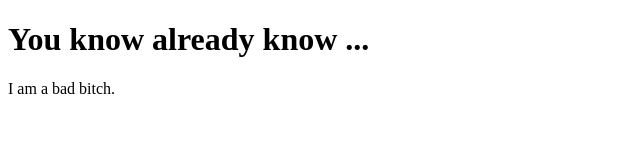
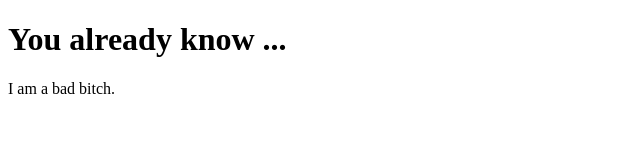
Before and after one commit to AnaleticiaGIS/AnaLeticiaGIS.github.io, a plain HTML site: page index.html in a window 1280 px wide. Shown: the whole page, without its empty margins (0-640 px from the left). Drawn offline with Linux system fonts and the light colour scheme.

Commit message:
Update index.html

```diff
--- a/index.html
+++ b/index.html
@@ -1,7 +1,7 @@
 <!DOCTYPE html>
 <html>
 <body>
-<h1>You know already know ... </h1>
+<h1>You already know ... </h1>
 <p>I am a bad bitch. </p>
 </body>
 </html>
```
